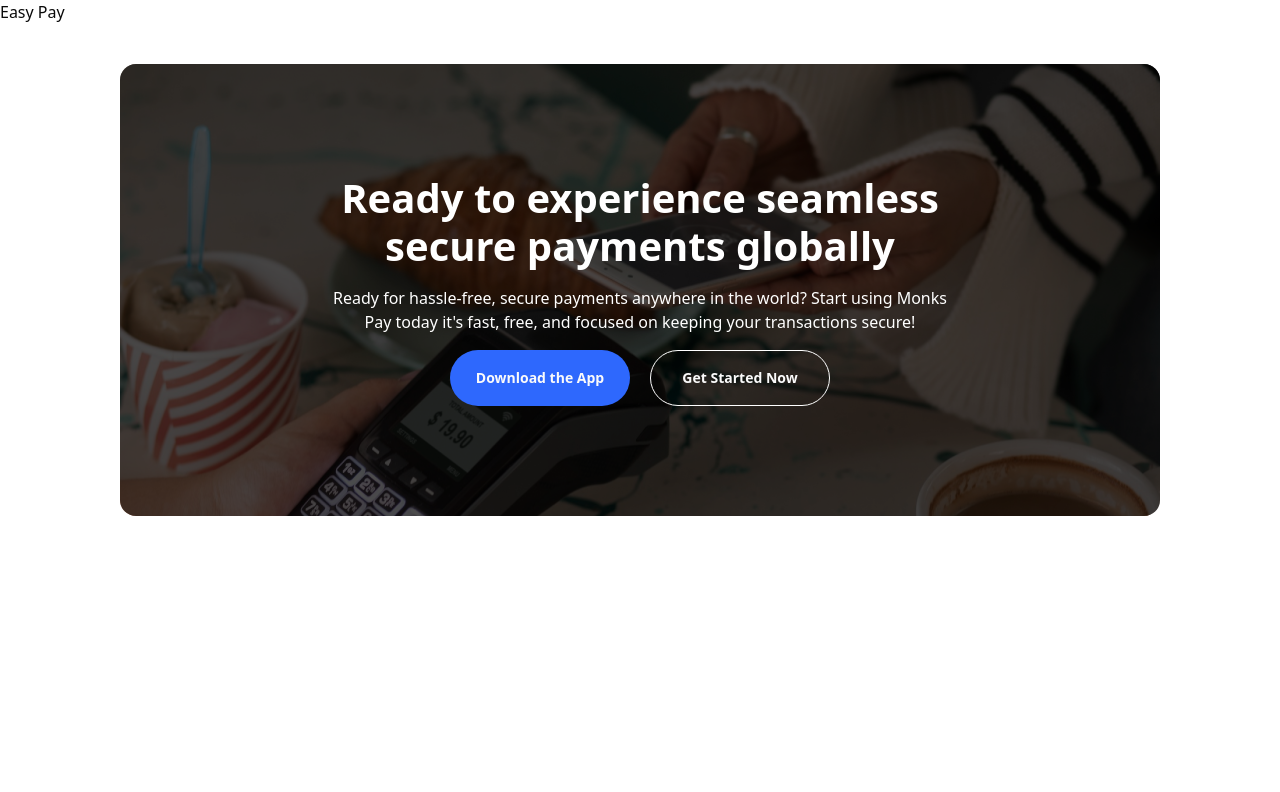
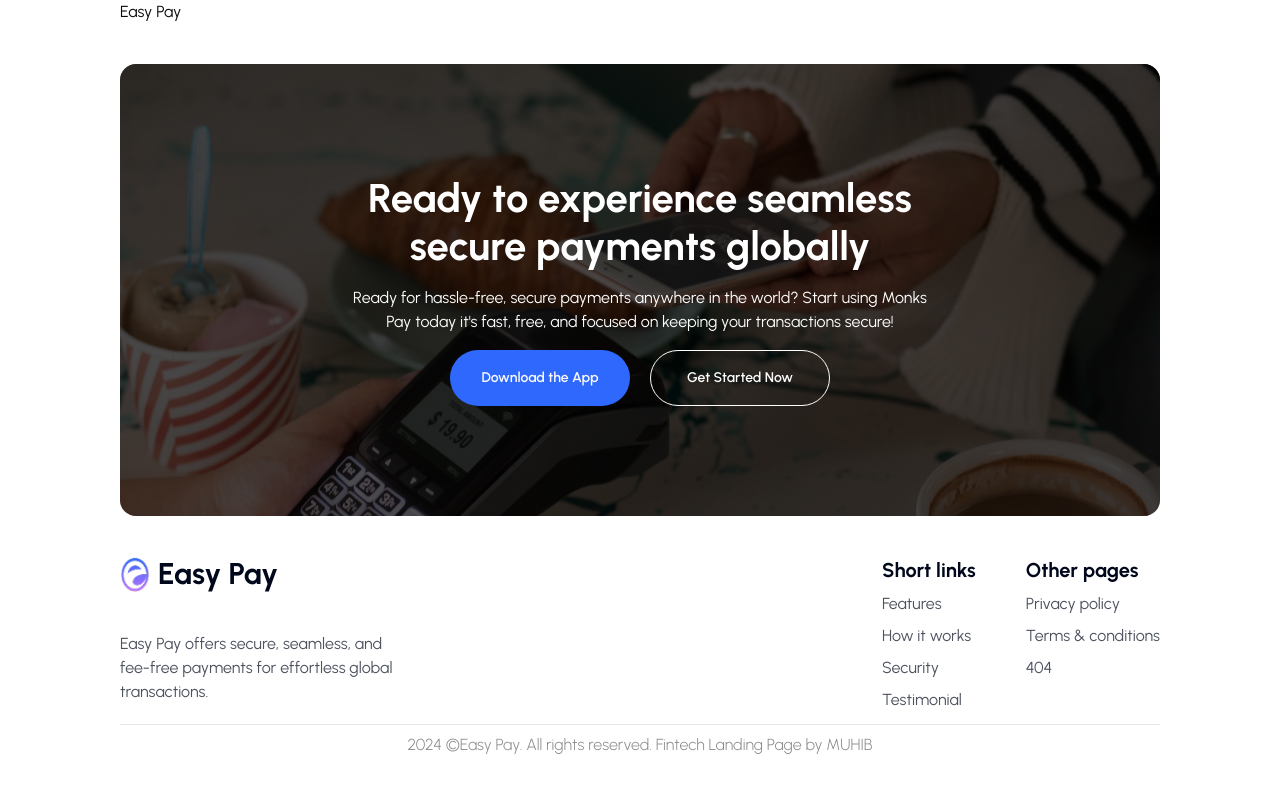
Before and after one commit to Faey2023/fintech-landing, a Next.js app: page / in a window 1280 px wide. Shown: the top 792 px of the page. Built offline with nearby package versions, Linux system fonts and the light colour scheme.

Commit message:
footer added

```diff
--- a/src/app/layout.tsx
+++ b/src/app/layout.tsx
@@ -4,7 +4,6 @@ import "./globals.css";
 
 const urbanist = Urbanist({
   subsets: ["latin"],
-  variable: "--font-urbanist",
   display: "swap",
 });
 
@@ -19,8 +18,8 @@ export default function RootLayout({
   children: React.ReactNode;
 }>) {
   return (
-    <html lang="en">
-      <body className={`${urbanist.variable}  antialiased`}>{children}</body>
+    <html lang="en" className={urbanist.className}>
+      <body className="">{children}</body>
     </html>
   );
 }
--- a/src/app/page.tsx
+++ b/src/app/page.tsx
@@ -1,10 +1,12 @@
+import Footer from "@/sections/Footer";
 import Ready from "@/sections/Ready";
 
 const Home = () => {
   return (
-    <div className="space-y-10">
+    <div className="space-y-10 mx-10 md:mx-30 mb-5">
       <h1>Easy Pay</h1>
       <Ready />
+      <Footer />
     </div>
   );
 };
--- /dev/null
+++ b/src/components/shared/Logo.tsx
@@ -0,0 +1,13 @@
+import Image from "next/image";
+import logo from "@/assets/images/logo.png";
+
+const Logo = () => {
+    return (
+   <div className="flex gap-2">
+        <Image src={logo} width={30} height={17} alt="logo" />
+        <p className="text-[#01081B] font-bold text-3xl">Easy Pay</p>
+      </div>
+    );
+};
+
+export default Logo;
--- /dev/null
+++ b/src/sections/Footer.tsx
@@ -0,0 +1,41 @@
+import Logo from "@/components/shared/Logo";
+
+const Footer = () => {
+  return (
+    <section>
+      <div className="flex justify-between pb-3">
+        <div className="space-y-10">
+          <Logo />
+          <p className="text-[#4D525F]">
+            Easy Pay offers secure, seamless, and <br /> fee-free payments for
+            effortless global <br /> transactions.
+          </p>
+        </div>
+        <div className="flex gap-12.5">
+          <div>
+            <h3 className="font-bold text-xl text-[#01081B]">Short links</h3>
+            <ul className="text-[#4D525F] space-y-2 mt-2">
+              <li>Features</li>
+              <li>How it works</li>
+              <li>Security</li>
+              <li>Testimonial</li>
+            </ul>
+          </div>
+          <div>
+            <h3 className="font-bold text-xl text-[#01081B]">Other pages</h3>
+            <ul className="text-[#4D525F] space-y-2 mt-2">
+              <li>Privacy policy</li>
+              <li>Terms & conditions</li>
+              <li>404</li>
+            </ul>
+          </div>
+        </div>
+      </div>
+      <p className="border-[#E7E7E8] border-t font-light text-[#878787] pt-2 text-center">
+        2024 ©Easy Pay. All rights reserved. Fintech Landing Page by MUHIB
+      </p>
+    </section>
+  );
+};
+
+export default Footer;
--- a/src/sections/Ready.tsx
+++ b/src/sections/Ready.tsx
@@ -3,7 +3,7 @@ import { Button } from "@/components/ui/button";
 
 const Ready = () => {
   return (
-    <section className="px-10 md:px-30">
+    <section>
       <div className="relative flex items-center justify-center text-white overflow-hidden h-113 rounded-2xl">
         <div
           className="absolute inset-0 bg-cover bg-center"
```
